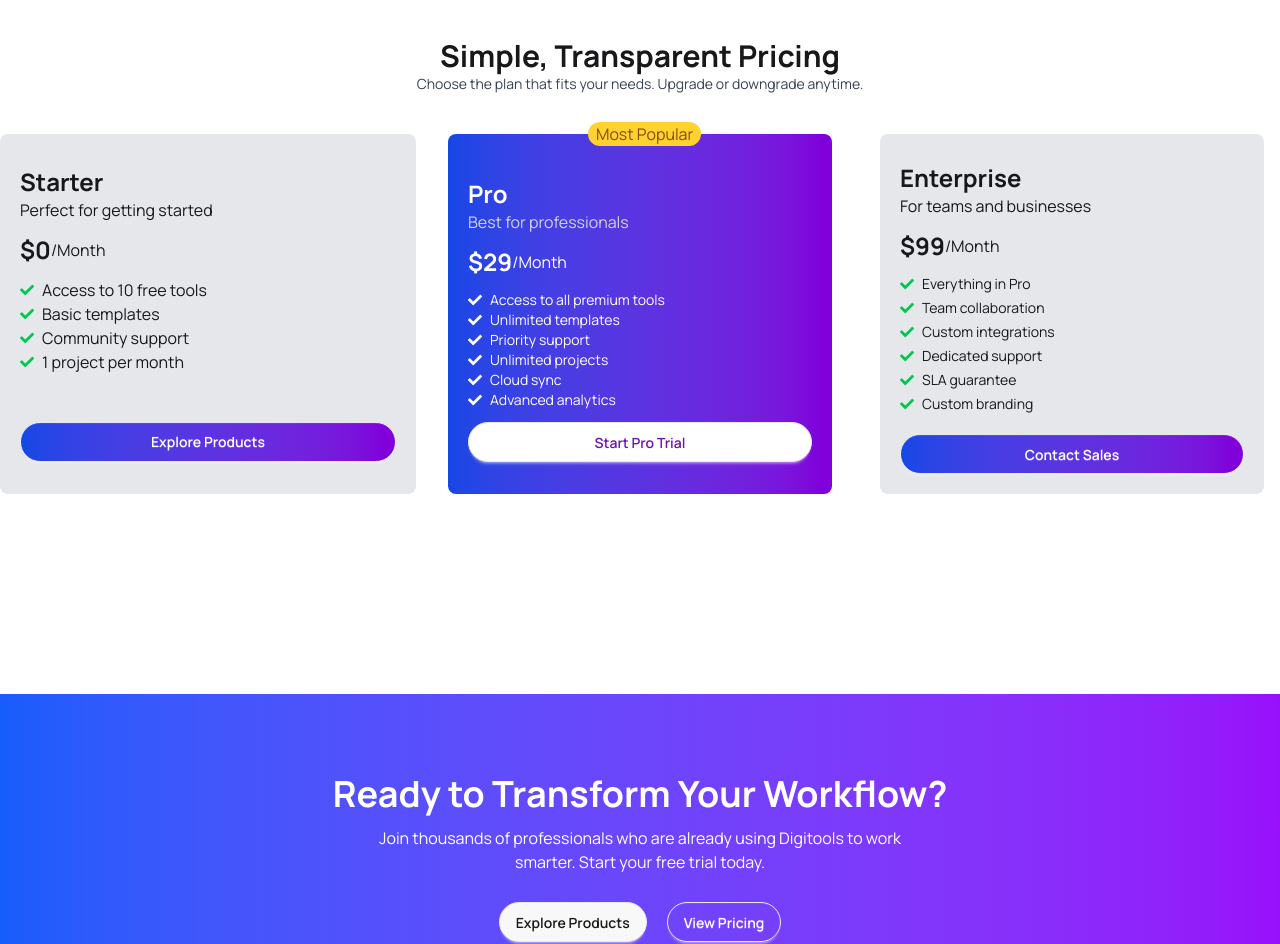
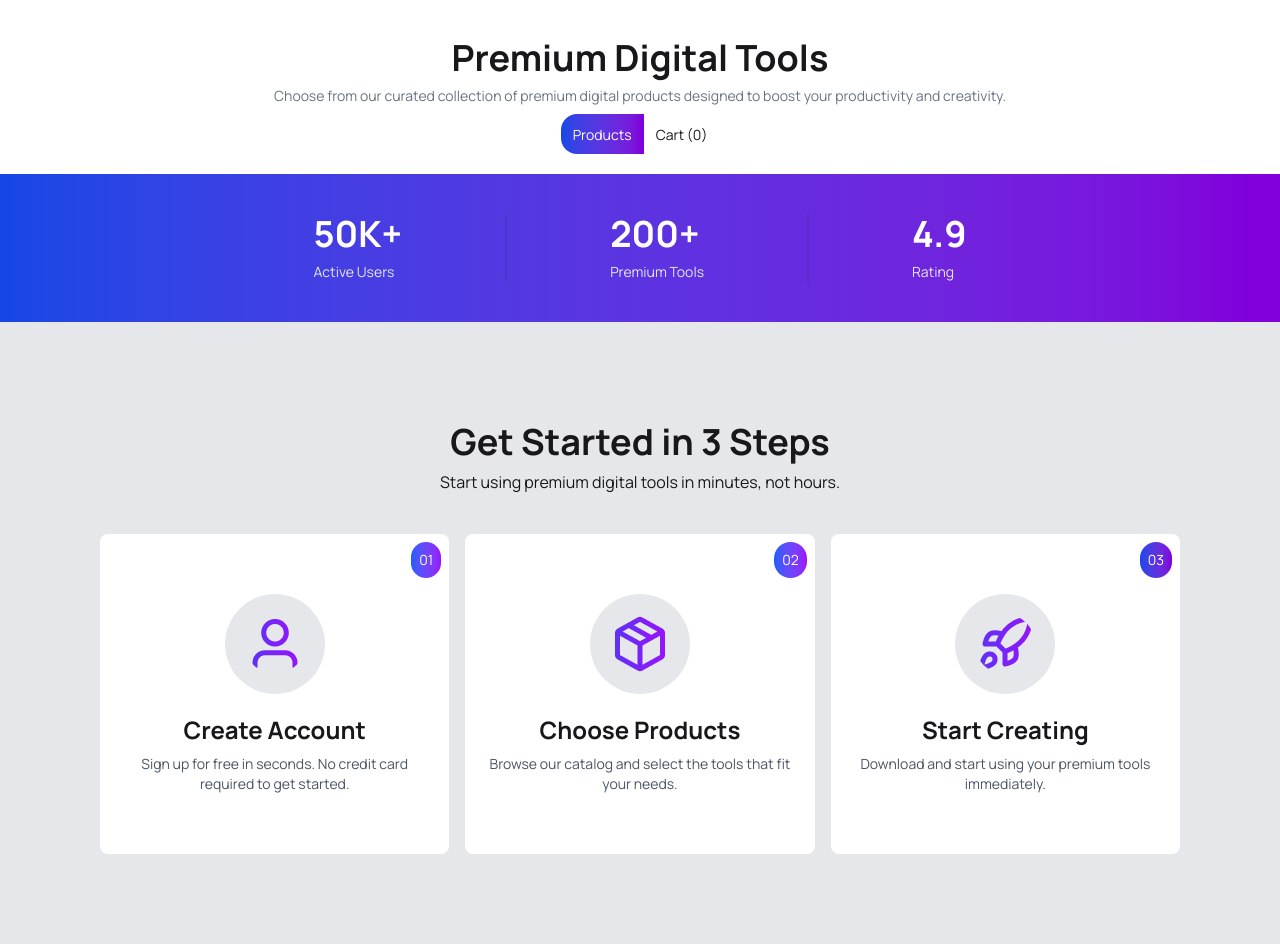
Before and after one commit to JannatRahman/digitools-platform, a React (Vite) app: page / in a window 1280 px wide. Shown: the part 696-1640 px from the top of the page. Built offline with nearby package versions, Linux system fonts and the light colour scheme.

Commit message:
Pricing Section done according to figma and made it responsive

```diff
--- /dev/null
+++ b/public/data.json
@@ -0,0 +1,101 @@
+[
+  {
+    "id": 1,
+    "name": "Starter Resume Kit",
+    "description": "Perfect for beginners to create professional resumes quickly.",
+    "price": 9,
+    "period": "one-time",
+    "tag": "new",
+    "tagType": "new",
+    "features": ["20+ templates", "Basic ATS optimization", "Export to PDF"],
+    "icon": "FileText"
+  },
+  {
+    "id": 2,
+    "name": "Pro Resume Builder",
+    "description": "Advanced resume builder with premium templates and tools.",
+    "price": 19,
+    "period": "monthly",
+    "tag": "popular",
+    "tagType": "popular",
+    "features": ["100+ templates", "ATS optimization", "Export to PDF", "Cover letter builder"],
+    "icon": "Star"
+  },
+  {
+    "id": 3,
+    "name": "Career Boost Pack",
+    "description": "All-in-one package to boost your job applications.",
+    "price": 49,
+    "period": "one-time",
+    "tag": "best seller",
+    "tagType": "best seller",
+    "features": ["Resume + Cover letter", "LinkedIn optimization", "Interview tips"],
+    "icon": "TrendingUp"
+  },
+  {
+    "id": 4,
+    "name": "LinkedIn Optimizer",
+    "description": "Enhance your LinkedIn profile for better visibility.",
+    "price": 12,
+    "period": "monthly",
+    "tag": "popular",
+    "tagType": "popular",
+    "features": ["Profile review", "Keyword optimization", "Headline generator"],
+    "icon": "Linkedin"
+  },
+  {
+    "id": 5,
+    "name": "Interview Prep AI",
+    "description": "Practice interviews with AI-powered feedback.",
+    "price": 25,
+    "period": "monthly",
+    "tag": "new",
+    "tagType": "new",
+    "features": ["Mock interviews", "AI feedback", "Common questions bank"],
+    "icon": "Mic"
+  },
+  {
+    "id": 6,
+    "name": "Ultimate Career Plan",
+    "description": "Yearly plan with full access to all career tools.",
+    "price": 99,
+    "period": "yearly",
+    "tag": "best seller",
+    "tagType": "best seller",
+    "features": ["All features unlocked", "Priority support", "Unlimited exports"],
+    "icon": "Crown"
+  },
+  {
+    "id": 7,
+    "name": "Portfolio Builder",
+    "description": "Create stunning personal portfolios easily.",
+    "price": 15,
+    "period": "one-time",
+    "tag": "new",
+    "tagType": "new",
+    "features": ["Custom domains", "Drag & drop builder", "Responsive design"],
+    "icon": "Layout"
+  },
+  {
+    "id": 8,
+    "name": "Job Tracker Pro",
+    "description": "Track and manage all your job applications in one place.",
+    "price": 10,
+    "period": "monthly",
+    "tag": "popular",
+    "tagType": "popular",
+    "features": ["Application tracking", "Status updates", "Deadline reminders"],
+    "icon": "CheckCircle"
+  },
+  {
+  "id": 9,
+  "name": "Freelancer Toolkit",
+  "description": "Essential tools for freelancers to manage clients and projects efficiently.",
+  "price": 29,
+  "period": "monthly",
+  "tag": "popular",
+  "tagType": "popular",
+  "features": ["Invoice generator", "Client management", "Project tracking", "Time tracking"],
+  "icon": "Briefcase"
+}
+]
--- a/src/App.jsx
+++ b/src/App.jsx
@@ -1,8 +1,11 @@
 import './App.css'
+import ActiveUsers from './components/ActiveUsers'
 import Banner from './components/Banner'
+import DataCard from './components/DataCard'
 import Footer from './components/Footer'
 import Navbar from './components/Navbar'
 import Pricing from './components/Pricing'
+import Setup from './components/Setup'
 import Workflow from './components/Workflow'
 
 function App() {
@@ -11,8 +14,10 @@ function App() {
   return (
     <>
     <Navbar></Navbar>
-
     <Banner></Banner>
+    <DataCard></DataCard>
+    <ActiveUsers></ActiveUsers>
+    <Setup></Setup>
     <Pricing></Pricing>
     <Workflow></Workflow>
     <Footer></Footer>
--- /dev/null
+++ b/src/components/ActiveUsers.jsx
@@ -0,0 +1,27 @@
+import React from 'react';
+
+const ActiveUsers = () => {
+  return (
+    <div className='bg-gradient-to-r from-blue-700 to-purple-700 flex gap-20 justify-center text-white p-10 items-center'>
+      <div className='space-y-2'>
+       <h2 className='text-4xl font-bold'>50K+</h2>
+       <p className='text-sm text-gray-200'>Active Users</p>
+      </div>
+
+<div className="divider divider-horizontal "></div>
+
+      <div className='space-y-2'>
+        <h2 className='text-4xl font-bold'>200+</h2>
+        <p className='text-sm text-gray-200'>Premium Tools</p>
+      </div>
+
+<div className="divider divider-horizontal "></div>
+      <div className='space-y-2'>
+        <h2 className='text-4xl font-bold'>4.9</h2>
+        <p className='text-sm text-gray-200'>Rating</p>
+      </div>
+    </div>
+  );
+};
+
+export default ActiveUsers;
--- a/src/components/Banner.jsx
+++ b/src/components/Banner.jsx
@@ -2,6 +2,7 @@ import React from 'react';
 import bannerImg from '../assets/banner.png'
 import img from '../assets/react.svg'
 import { CiPlay1 } from 'react-icons/ci';
+import { WiDirectionRight } from 'react-icons/wi';
 const Banner = () => {
   return (
     <div className='container mx-auto flex items-center justify-around my-10'>
@@ -17,8 +18,8 @@ const Banner = () => {
        software—all in one place. Start creating faster today.
        Explore Products</p>
        <div className='flex gap-6'>
-        <button className=' btn rounded-4xl bg-gradient-to-r from-blue-700 to-purple-700 p-2 text-white'>Explore Products</button>
-        <button className='btn border-purple-900 rounded-4xl text-purple-800'><CiPlay1 /> Watch Demo</button>
+        <button className=' btn rounded-4xl bg-gradient-to-r from-blue-700 to-purple-700 p-3 text-white'>Explore Products <WiDirectionRight /></button>
+        <button className='btn border-purple-900 rounded-4xl text-purple-800 hover:bg-gradient-to-r from-blue-700 to-purple-700 '><CiPlay1 /> Watch Demo</button>
        </div>
      </div>
 
--- /dev/null
+++ b/src/components/DataCard.jsx
@@ -0,0 +1,23 @@
+import React from 'react';
+
+const DataCard = () => {
+  return (
+    <div>
+      <div className='text-center space-y-2 mb-5'>
+        <h2 className='text-4xl font-bold'>Premium Digital Tools</h2>
+        <p className='text-sm  text-gray-500'>Choose from our curated collection of premium digital products designed to boost your productivity and creativity.</p>
+
+
+<div className="tabs  justify-center ">
+  <input type="radio" name="my_tabs_1" className="tab bg-gradient-to-r from-blue-700 to-purple-700 text-white rounded-l-2xl" aria-label="Products" />
+
+  <input type="radio" name="my_tabs_1" className="tab rounded-r-2xl " aria-label="Cart (0)" defaultChecked />
+
+
+        </div>
+      </div>
+    </div>
+  );
+};
+
+export default DataCard;
--- a/src/components/Navbar.jsx
+++ b/src/components/Navbar.jsx
@@ -22,7 +22,7 @@ const Navbar = () => {
   </div>
   <div className="navbar-end gap-5">
    <BsCart2 />
-    <a >Login</a>
+    <button className='btn'>Login</button>
     <button className='btn rounded-4xl bg-gradient-to-r from-blue-700 to-purple-700 p-2 text-white'>Get Started</button>
   </div>
 </div>
--- a/src/components/Pricing.jsx
+++ b/src/components/Pricing.jsx
@@ -3,9 +3,9 @@ import { FaCheck } from 'react-icons/fa';
 
 const Pricing = () => {
   return (
-    <div className='container mx-auto mb-50 '>
-      <div className=' mx-auto text-center'>
-        <h2 className='text-3xl font-bold'>Simple, Transparent Pricing</h2>
+    <div className='container mx-auto mb-30 '>
+      <div className=' mx-auto text-center space-y-3 pb-5'>
+        <h2 className='text-4xl font-bold '>Simple, Transparent Pricing</h2>
         <p className='text-sm text-gray-700'>Choose the plan that fits your needs. Upgrade or downgrade anytime.</p>
       </div>
 
--- /dev/null
+++ b/src/components/Setup.jsx
@@ -0,0 +1,57 @@
+import React from 'react';
+import userImg from '../assets/user.png'
+import packageImg from '../assets/package.png'
+import rocketImg from '../assets/rocket.png'
+
+const Setup = () => {
+  return (
+    <div className='bg-gray-200  mb-30 p-25'>
+      <div className='mx-auto text-center space-y-2 mb-10'>
+        <h2 className='text-4xl font-bold '>Get Started in 3 Steps</h2>
+        <p>Start using premium digital tools in minutes, not hours.</p>
+      </div>
+
+     <div className='grid  md:grid-cols-2 md:gap-4 lg:grid-cols-3 gap-6 lg:gap-none justify-items-center'>
+
+      <div className='bg-white w-full max-w-sm h-80 rounded-lg p-5 items-center  justify-items-center relative'>
+        <p className='absolute top-2 right-2 rounded-full p-2 text-sm text-white  bg-gradient-to-r from-blue-600 to-purple-600'>01</p>
+       <div className='pt-10 pb-5'>
+        <img className='bg-gray-200 p-5 rounded-full' src={userImg} alt="" /></div>
+
+        <div className='text-center space-y-2'>
+          <h2 className='text-2xl font-bold'>Create Account</h2>
+        <p className='text-sm text-gray-600'>Sign up for free in seconds. No credit card required to get started.</p>
+
+        </div>
+      </div>
+
+      <div className='bg-white w-full max-w-sm h-80 rounded-lg p-5 items-center  justify-items-center relative'>
+        <p className='absolute top-2 right-2 rounded-full p-2 text-sm text-white  bg-gradient-to-r from-blue-600 to-purple-600'>02</p>
+       <div className='pt-10 pb-5'>
+         <img className='bg-gray-200 p-5 rounded-full' src={packageImg} alt="" />
+       </div>
+
+        <div className='text-center space-y-2'>
+          <h2 className='text-2xl font-bold'>Choose Products</h2>
+        <p className='text-sm text-gray-600'>Browse our catalog and select the tools that fit your needs.</p>
+        </div>
+      </div>
+
+      <div className='bg-white w-full max-w-sm h-80 rounded-lg p-5 items-center  justify-items-center relative'>
+        <p className='absolute top-2 right-2 rounded-full p-2 text-sm text-white  bg-gradient-to-r from-blue-700 to-purple-700 '>03</p>
+       <div className='pt-10 pb-5'>
+         <img className='bg-gray-200 p-5 rounded-full ' src={rocketImg} alt="" />
+       </div>
+
+        <div className='text-center space-y-2'>
+          <h2 className='text-2xl font-bold'>Start Creating</h2>
+        <p className='text-sm text-gray-600'>Download and start using your premium  tools immediately.</p>
+        </div>
+      </div>
+
+     </div>
+    </div>
+  );
+};
+
+export default Setup;
--- a/src/components/Workflow.jsx
+++ b/src/components/Workflow.jsx
@@ -2,7 +2,7 @@ import React from 'react';
 
 const Workflow = () => {
   return (
-    <div className='bg-gradient-to-r from-blue-600 to-purple-600 text-white text-center p-20 space-y-7'>
+    <div className='bg-gradient-to-r from-blue-600 to-purple-600 text-white text-center p-15 space-y-7'>
       <div className='space-y-3'>
         <h2 className='text-4xl font-bold'>Ready to Transform Your Workflow?</h2>
         <p>Join thousands of professionals who are already using Digitools to  work <br /> smarter. Start your free trial today.</p>
```
